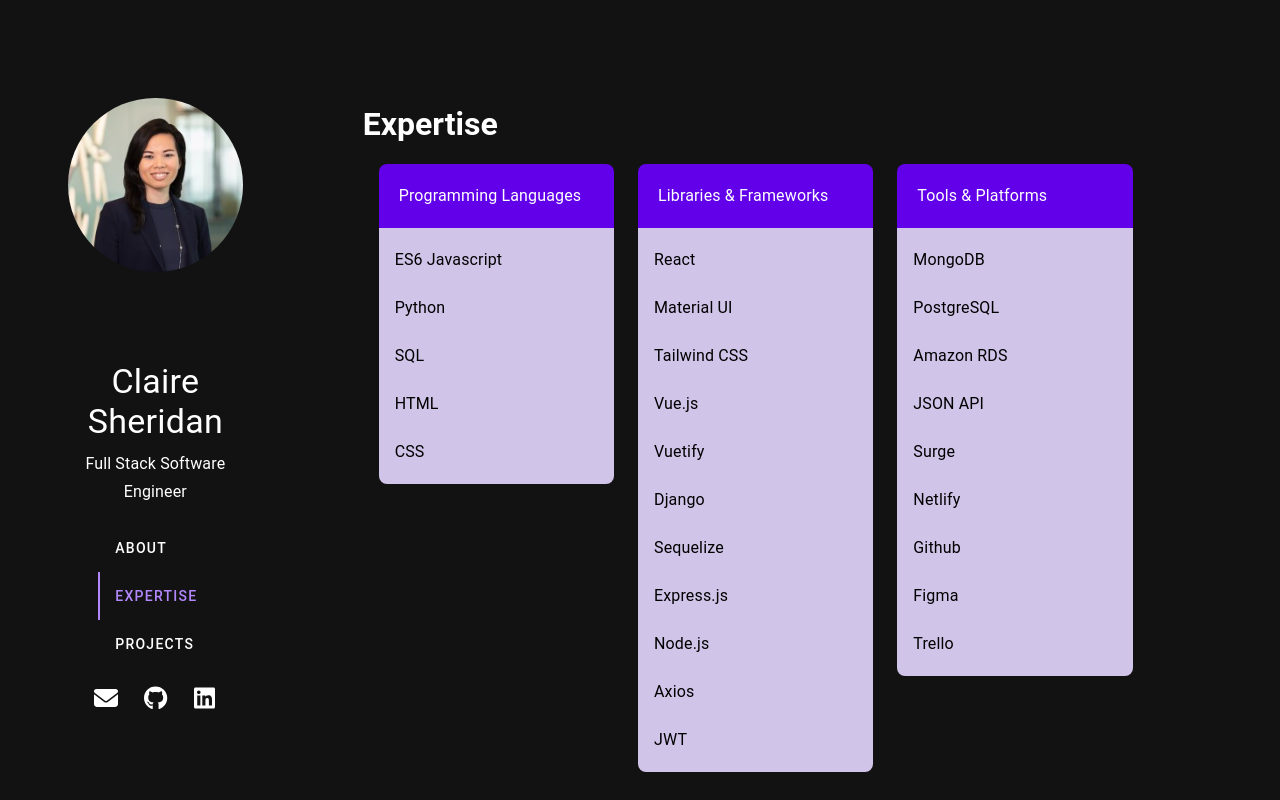
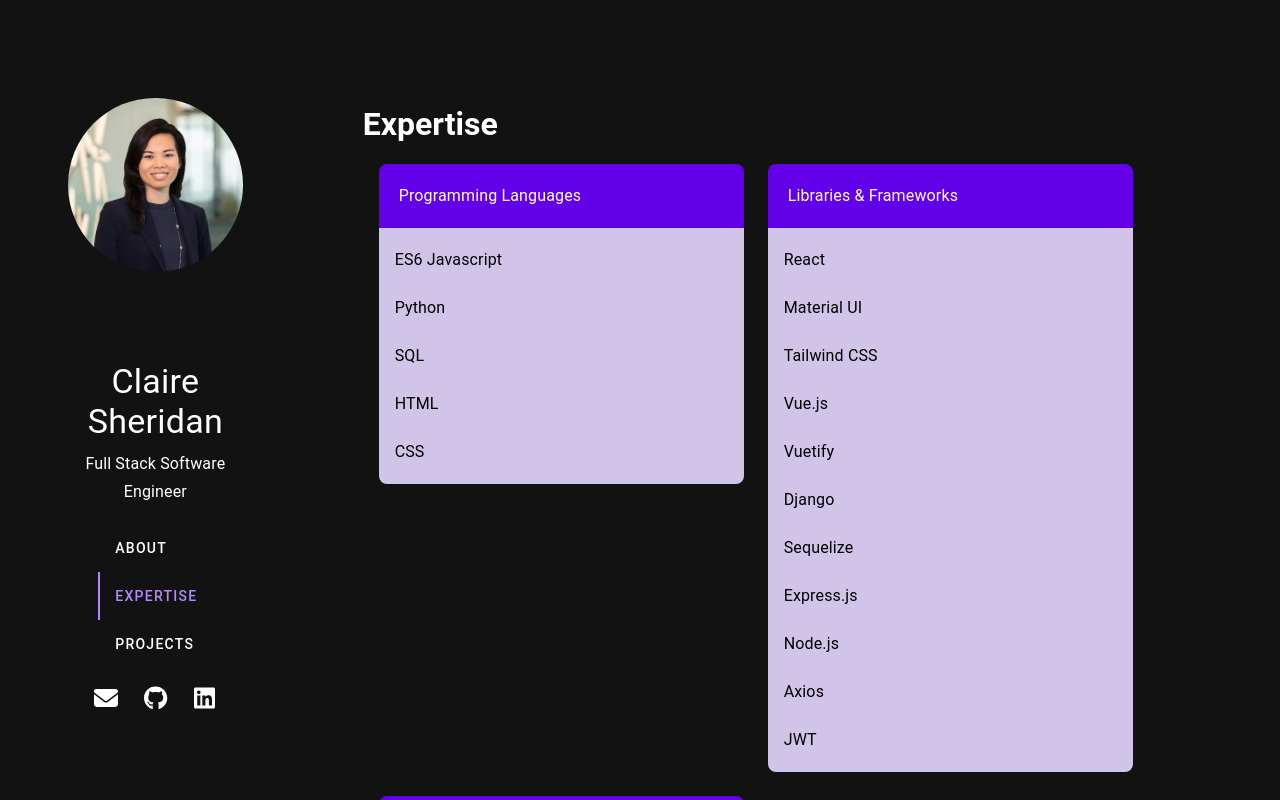
Before and after one commit to cys2110/portfolio_website, a Vue app: page / in a window 1280 px wide. Both pictures are taken after a click on the tab "EXPERTISE". Shown: the top 800 px of the page. Built offline with nearby package versions, Linux system fonts and the light colour scheme.

Commit message:
website link added

```diff
--- a/src/components/Expertise.vue
+++ b/src/components/Expertise.vue
@@ -8,19 +8,19 @@ const tools = ['MongoDB', 'PostgreSQL', 'Amazon RDS', 'JSON API', 'Surge', 'Netl
     <h1>Expertise</h1>
     <v-container>
         <v-row>
-            <v-col>
+            <v-col cols="6">
                 <v-toolbar class="rounded-t-lg" color="deep-purple-accent-4">
                     <v-toolbar-title  class="text-subtitle-1">Programming Languages</v-toolbar-title>
                 </v-toolbar>
                 <v-list :items="languages" class="rounded-b-lg" bg-color="deep-purple-lighten-4"></v-list>
             </v-col>
-            <v-col>
+            <v-col cols="6">
                 <v-toolbar class="rounded-t-lg"  color="deep-purple-accent-4">
                     <v-toolbar-title class="text-subtitle-1">Libraries & Frameworks</v-toolbar-title>
                 </v-toolbar>
                 <v-list :items="frameworks" class="rounded-b-lg" bg-color="deep-purple-lighten-4"></v-list>
             </v-col>
-            <v-col>
+            <v-col cols="6">
                 <v-toolbar class="rounded-t-lg"  color="deep-purple-accent-4">
                     <v-toolbar-title  class="text-subtitle-1">Tools & Platforms</v-toolbar-title>
                 </v-toolbar>
--- a/src/components/Projects.vue
+++ b/src/components/Projects.vue
@@ -29,6 +29,7 @@ const { xs, sm } = useDisplay()
                                 </v-card-text>
                                 <v-card-actions class="justify-center">
                                     <v-chip variant="elevated" color="deep-purple-accent-2" href="https://github.com/cys2110/TennisHistory" prepend-icon="fab fa-github">Github</v-chip>
+                                    <v-chip class="mx-1" variant="elevated" color="deep-purple-accent-2" href="https://tennis-history.netlify.app/" prepend-icon="fas fa-square-arrow-up-right">Website</v-chip>
                                 </v-card-actions>
                             </v-card>
                         </v-overlay>
```
